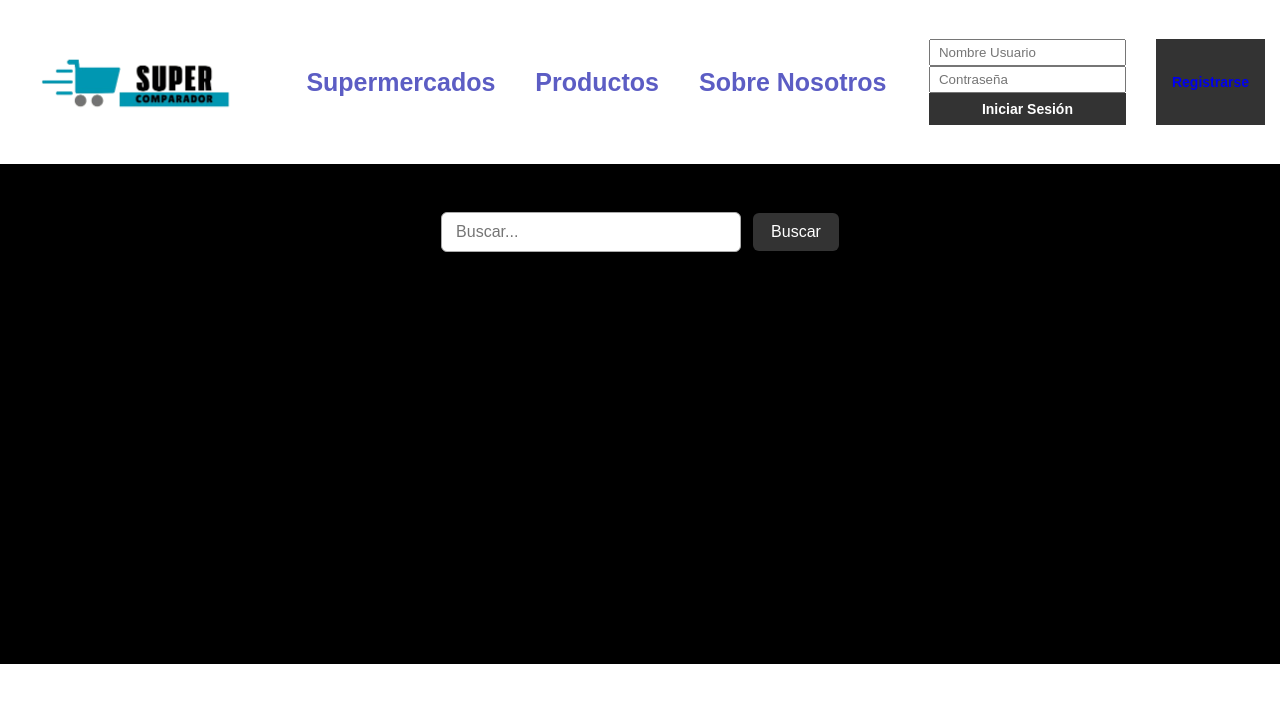
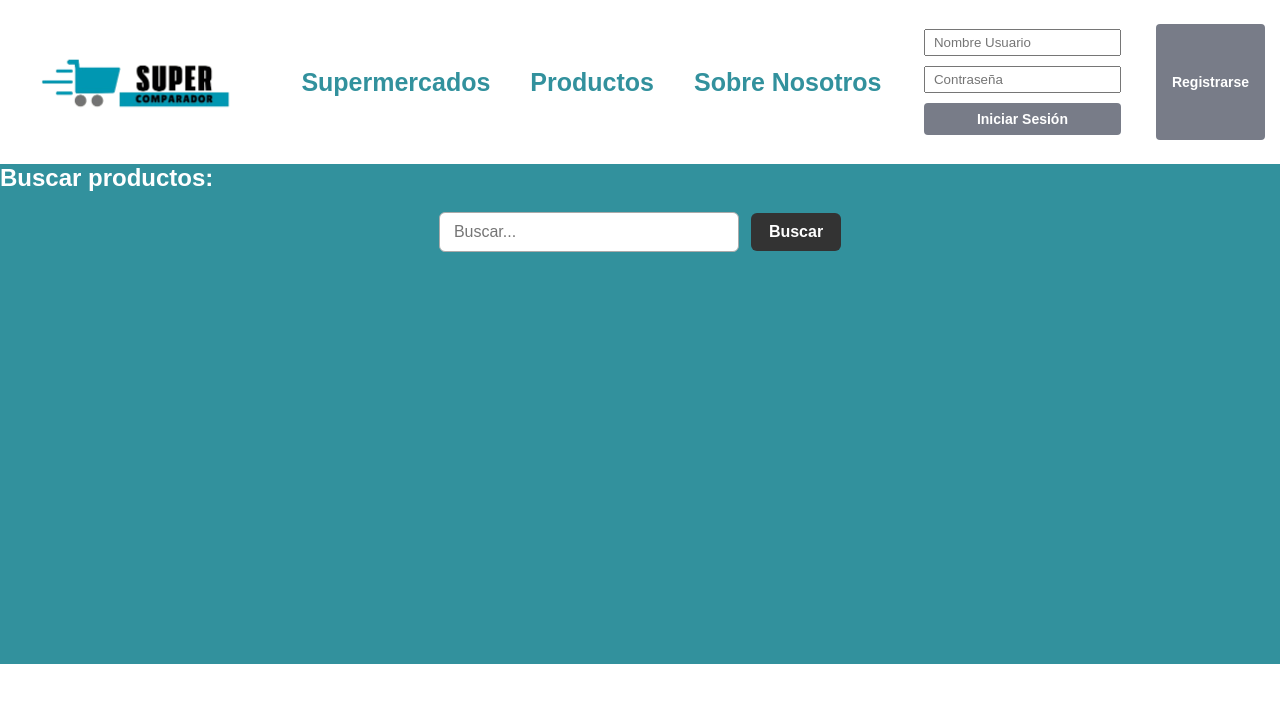
Before and after one commit to marioillan/supercomparador, a React (Vite) app in the folder supercomparador/: page / in a window 1280 px wide. Shown: the top 702 px of the page. Built offline with nearby package versions, Linux system fonts and the light colour scheme.

Commit message:
cambios + readme

```diff
--- a/supercomparador/src/App.css
+++ b/supercomparador/src/App.css
@@ -3,8 +3,14 @@
 main{
 
   height: 500px;
-  background-color: black;
+  background-color: #32919d;
 
+
+}
+
+main h2{
+
+  color: #fff;
 
 }
 
@@ -31,6 +37,8 @@ form input[name="busqueda"] {
   color: white;
   border: none;
   border-radius: 6px;
+  cursor: pointer;
+  font-weight: bold;
   transition: background-color 0.3s;
 }
 
--- a/supercomparador/src/index.css
+++ b/supercomparador/src/index.css
@@ -47,7 +47,8 @@ nav ul {
 
 nav ul li a{
 
-  color: #5c5dc4;
+  color: #32919d;
+  transition: font-size 0.3s;
 
 }
 
@@ -62,6 +63,20 @@ nav ul li a{
   display: flex;
   flex-direction: column;
 
+
+}
+
+.inicio-sesion input{
+
+  margin: 5px;
+
+}
+
+.inicio-sesion button{
+
+  margin: 5px;
+  border-radius: 4px;
+
 }
 
 .boton-usuario {
@@ -70,20 +85,39 @@ nav ul li a{
   font-weight: bold;
   cursor: pointer;
   border: none;
-  background-color: #333;
+  background-color: #787c88;
   color: #fff;
+  border-radius: 4px;
+}
+
+.boton-usuario a{
+  color: #fff;
+  text-decoration: none;
+
 }
 
 .boton-usuario:hover {
-  background-color: #fff;
-  color: #5c5dc4;
+  background-color: #4ab51f;
+  color: #ffffff;
 
 }
 
+nav ul li a:hover{
+
+  font-size: 22px;
+
+}
 
 input {
   padding: 4px 8px;
 }
+
+.boton-buscar{
+
+  cursor: pointer;
+  font-weight: bold;
+}
+
 
 footer{
 
```
Also changed, not shown: supercomparador/README_SUPERCOMPARADOR.txt (added).
